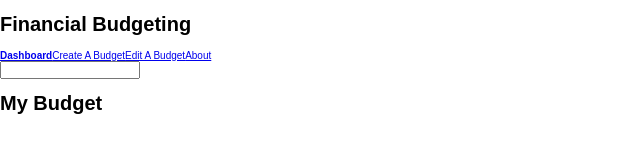
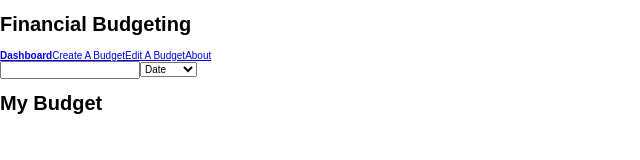
Before and after one commit to Diope/ledgr, a React (Create React App) app: page / in a window 1280 px wide. Shown: the top 160 px of the page, without its empty margins (0-640 px from the left). Built offline with nearby package versions, Linux system fonts and the light colour scheme.

Commit message:
added basic dropdowns for filtering

```diff
--- a/src/components/Presentation/BudgetItem.js
+++ b/src/components/Presentation/BudgetItem.js
@@ -1,11 +1,15 @@
 import React from 'react';
+import {connect} from 'react-redux'
+import {removeBudgetItem} from '../../redux/actions/budgeting.action'
 
-const BudgetItem = ({description, amount, createdAt}) => {
+const BudgetItem = ({dispatch, id, description, amount, createdAt}) => {
   return (
     <div>
-      Yes
+      <h1>{description}</h1>
+      <p>{amount} - {createdAt}</p>
+      <button onClick={() => {dispatch(removeBudgetItem({id}))}}>Remove Item</button>
     </div>
    );
 }
 
-export default BudgetItem;
+export default connect()(BudgetItem);
--- a/src/components/Presentation/BudgetList.js
+++ b/src/components/Presentation/BudgetList.js
@@ -10,6 +10,7 @@
       {props.budgets.map((budget) => {
         return <BudgetItem key={budget.id} {...budget}/>
       })}
+
     </div>
    );
 }
--- a/src/components/Presentation/BudgetListFilter.js
+++ b/src/components/Presentation/BudgetListFilter.js
@@ -1,11 +1,25 @@
 import React from 'react'
 import {connect} from 'react-redux'
-import {filterByText} from '../../redux/actions/filtering.action'
+import {filterByText, sortByDate, sortByAmount} from '../../redux/actions/filtering.action'
 
 const BudgetListFilter = (props) => {
+
   return (
     <div>
       <input type="text" value={props.filters.text} onChange={(e) => {props.dispatch(filterByText(e.target.value))}}/>
+      <select
+        value={props.filters.sortBy}
+        onChange={(e) => {
+          if (e.target.value === 'data') {
+            props.dispatch(sortByDate())
+          } else if (e.target.value === 'amount') {
+            props.dispatch(sortByAmount())
+          }
+        }}
+      >
+        <option value="date">Date</option>
+        <option value="amount">Amount</option>
+      </select>
     </div>
    );
 }
```
